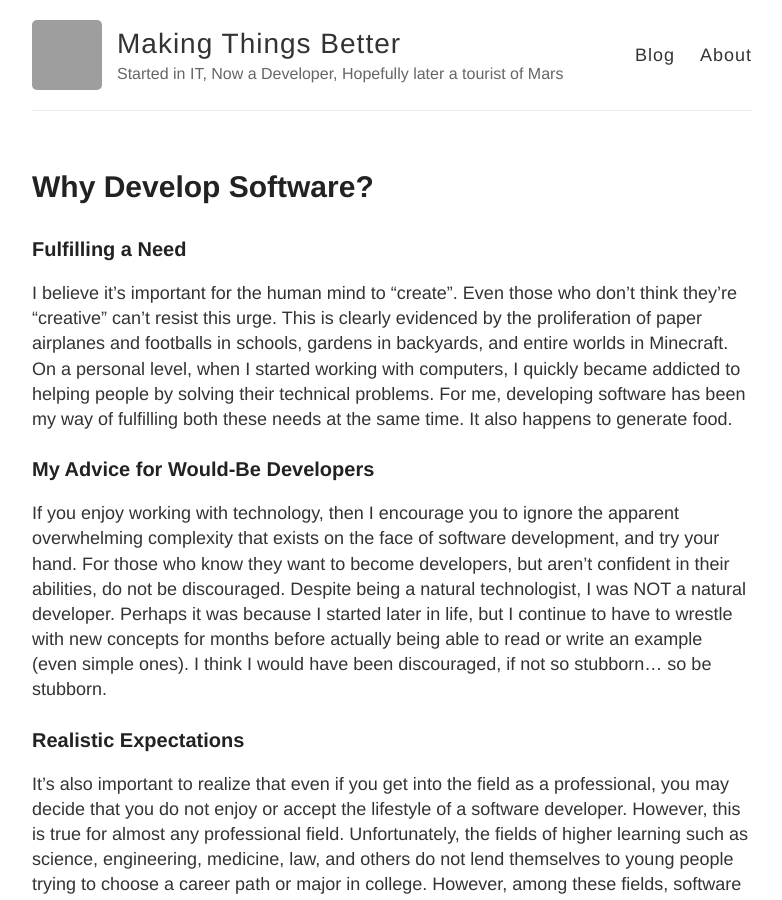
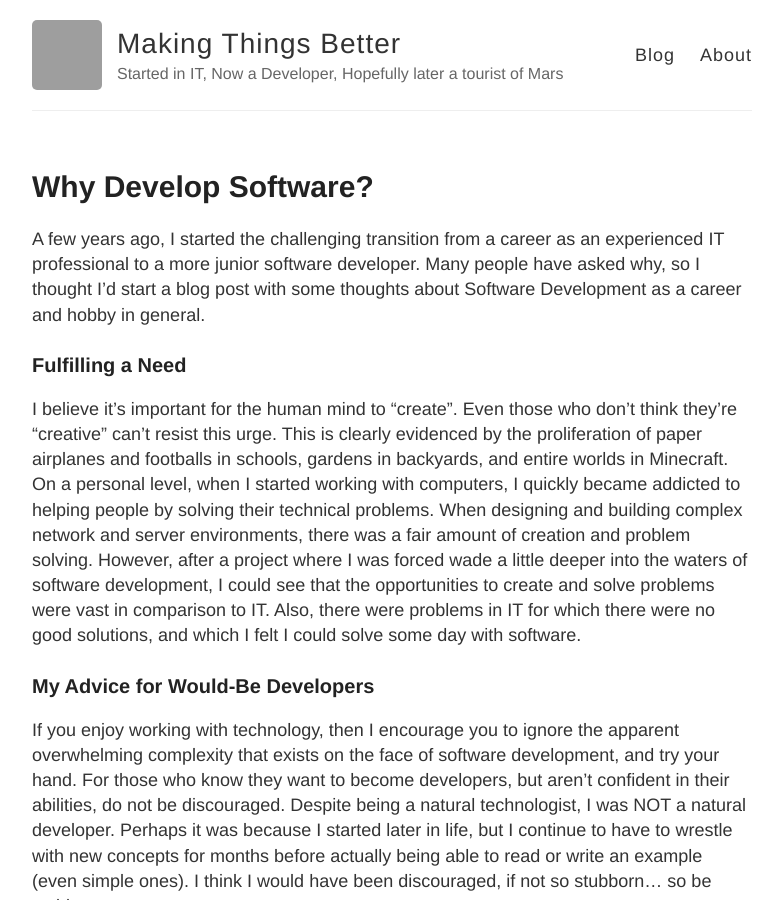
Before and after one commit to solvingJ/blog, a Jekyll site: the page built from _posts/2016-10-24-Why-Develop-Software.md, in a window 1280 px wide and 900 px high. Shown: the whole window, without its empty margins (248-1030 px from the left). Built offline with Jekyll 4.4.1, drawn with Linux system fonts in a browser that asks for light colours; comment, search, counter and statistics services are not loaded; grey boxes are pictures that could not be loaded.

Commit message:
adjust devops post

```diff
--- a/_posts/2016-10-24-Why-Develop-Software.md
+++ b/_posts/2016-10-24-Why-Develop-Software.md
@@ -3,9 +3,11 @@ layout: post
 title: Why Develop Software?
 published: true
 ---
+A few years ago, I started the challenging transition from a career as an experienced IT professional to a more junior software developer.  Many people have asked why, so I thought I'd start a blog post with some thoughts about Software Development as a career and hobby in general.
+
 ### Fulfilling a Need
 
-I believe it's important for the human mind to "create". Even those who don't think they're "creative" can't resist this urge.  This is clearly evidenced by the proliferation of paper airplanes and footballs in schools, gardens in backyards, and entire worlds in Minecraft. On a personal level, when I started working with computers, I quickly became addicted to helping people by solving their technical problems.  For me, developing software has been my way of fulfilling both these needs at the same time. It also happens to generate food.
+I believe it's important for the human mind to "create". Even those who don't think they're "creative" can't resist this urge.  This is clearly evidenced by the proliferation of paper airplanes and footballs in schools, gardens in backyards, and entire worlds in Minecraft. On a personal level, when I started working with computers, I quickly became addicted to helping people by solving their technical problems. When designing and building complex network and server environments, there was a fair amount of creation and problem solving.  However, after a project where I was forced wade a little deeper into the waters of software development, I could see that the opportunities to create and solve problems were vast in comparison to IT. Also, there were problems in IT for which there were no good solutions, and which I felt I could solve some day with software.
 
 ### My Advice for Would-Be Developers
 If you enjoy working with technology, then I encourage you to ignore the apparent overwhelming complexity that exists on the face of software development, and try your hand. For those who know they want to become developers, but aren't confident in their abilities, do not be discouraged. Despite being a natural technologist, I was NOT a natural developer.  Perhaps it was because I started later in life, but I continue to have to wrestle with new concepts for months before actually being able to read or write an example (even simple ones). I think I would have been discouraged, if not so stubborn... so be stubborn.
```
